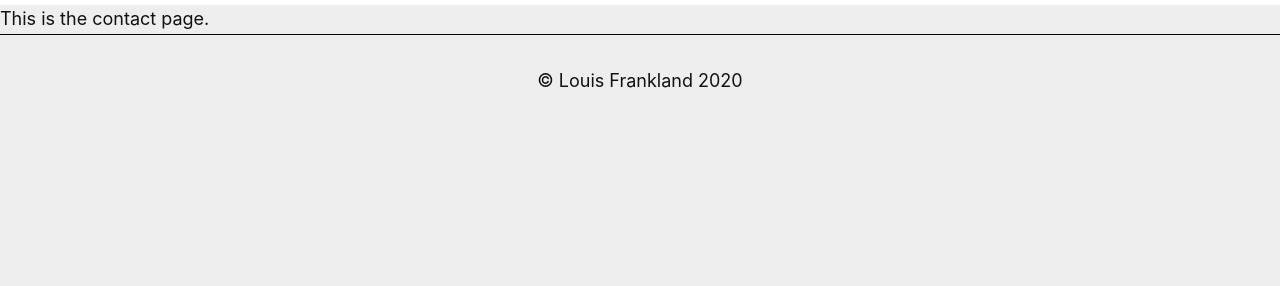
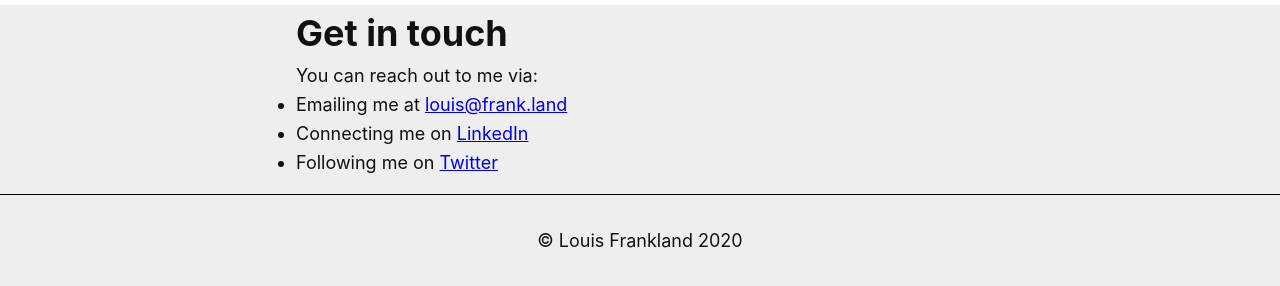
Before and after one commit to lfrankland/lfrankland.github.io, a Gatsby site: page /contact in a window 1280 px wide. Shown: the part 56-342 px from the top of the page. Built offline with nearby package versions, Linux system fonts and the light colour scheme; Gatsby itself is replaced by a stand-in of ours.

Commit message:
Updated contact page

```diff
--- /dev/null
+++ b/src/components/contact.js
@@ -0,0 +1,17 @@
+import React from 'react'
+import styles from './contact.module.css'
+
+const Contact = () => (
+	<main className={styles.contact}>
+		<h1>Get in touch</h1>
+		<p>You can reach out to me via:
+			<ul>
+				<li>Emailing me at <a href="mailto:louis@frank.land">louis@frank.land</a></li>
+				<li>Connecting me on <a href="https://www.linkedin.com/in/louisfrankland/">LinkedIn</a></li>
+				<li>Following me on <a href="https://twitter.com/louisfrankland">Twitter</a></li>
+			</ul>
+		</p>
+	</main>
+)
+
+export default Contact
--- /dev/null
+++ b/src/components/contact.module.css
@@ -0,0 +1,5 @@
+.contact {
+	max-width: 720px;
+	margin: auto;
+	padding: 0 16px;
+}
--- a/src/pages/contact.js
+++ b/src/pages/contact.js
@@ -1,11 +1,12 @@
 import React from 'react'
 import Layout from '..//components/layout'
+import Contact from '..//components/contact'
 
 
 export default function contact() {
   return (
     <Layout>
-			This is the contact page.
+      <Contact />
     </Layout>
   )
 }
```
